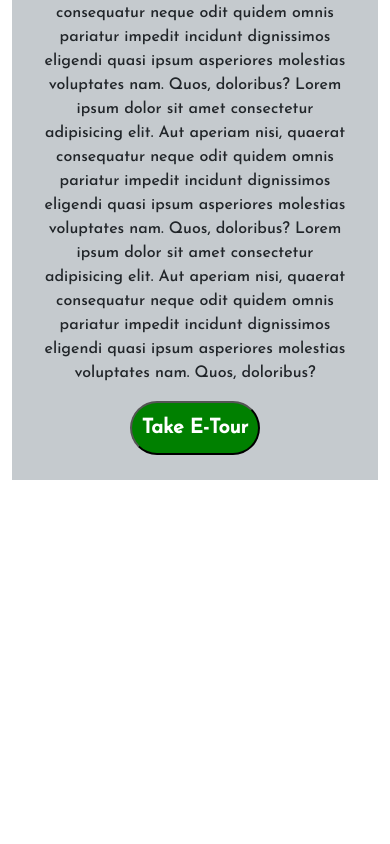
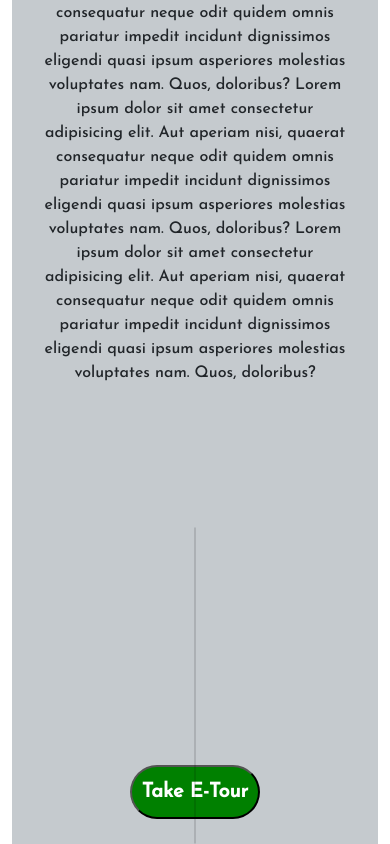
Before and after one commit to Vitalis-Kirui/Kipsigis-Sanctuary-Oasis, an Angular app: page / in a window 390 px wide. Shown: the part 787-1631 px from the top of the page. Before the commit the page ends 1267 px from the top, so only its background shows below. Built offline with nearby package versions, Linux system fonts and the light colour scheme.

Commit message:
flexing columns of about kos section

```diff
--- a/src/app/Components/home/home.component.css
+++ b/src/app/Components/home/home.component.css
@@ -35,6 +35,10 @@
     margin-top: 30px;
 }
 
+.aboutKOSflex{
+    display: flex;
+}
+
 h2{
     color: green;
 }
@@ -49,7 +53,6 @@ h2{
 
 .aboutKOS p{
     padding-top: 20px;
-    display: flex;
 }
 
 .homeBTN{
@@ -59,6 +62,7 @@ h2{
     background-color: green;
     border-radius: 45px;
     font-weight: 600;
+    margin-top: 25%;
 }
 
 .buttons button:hover{
@@ -67,3 +71,12 @@ h2{
     font-size:21px;
     padding: 12px;
 }
+
+.aboutKOShr {
+  width: 100%;
+  margin: auto;
+  margin-top: 90%;
+  margin-bottom: 0;
+  transform: rotate(90deg);
+  border-color: #000000;
+}
--- a/src/app/Components/home/home.component.html
+++ b/src/app/Components/home/home.component.html
@@ -31,7 +31,9 @@
         <h2 class="text-center">About KOS</h2>
         <hr class="headHR">
 
-        <div class="wordings">
+        <div class="row aboutKOSflex">
+
+            <div class="col-md-9 wordings">
                 <p>Lorem ipsum dolor sit amet consectetur adipisicing elit. Aut aperiam nisi,
                     quaerat consequatur neque odit quidem omnis pariatur impedit incidunt
                     dignissimos eligendi quasi ipsum asperiores molestias voluptates nam. Quos,
@@ -48,7 +50,13 @@
                     doloribus?</p>
             </div>
 
-        <div class="buttons">
+            <div class="col-md-1 hr-line">
+
+                <hr class="aboutKOShr">
+
+            </div>
+
+            <div class="col-md-2 buttons">
 
                 <button class="homeBTN">Take E-Tour</button>
 
@@ -57,3 +65,5 @@
         </div>
 
     </div>
+
+</div>
```
Lines whose indentation alone changed are shown as unchanged.
